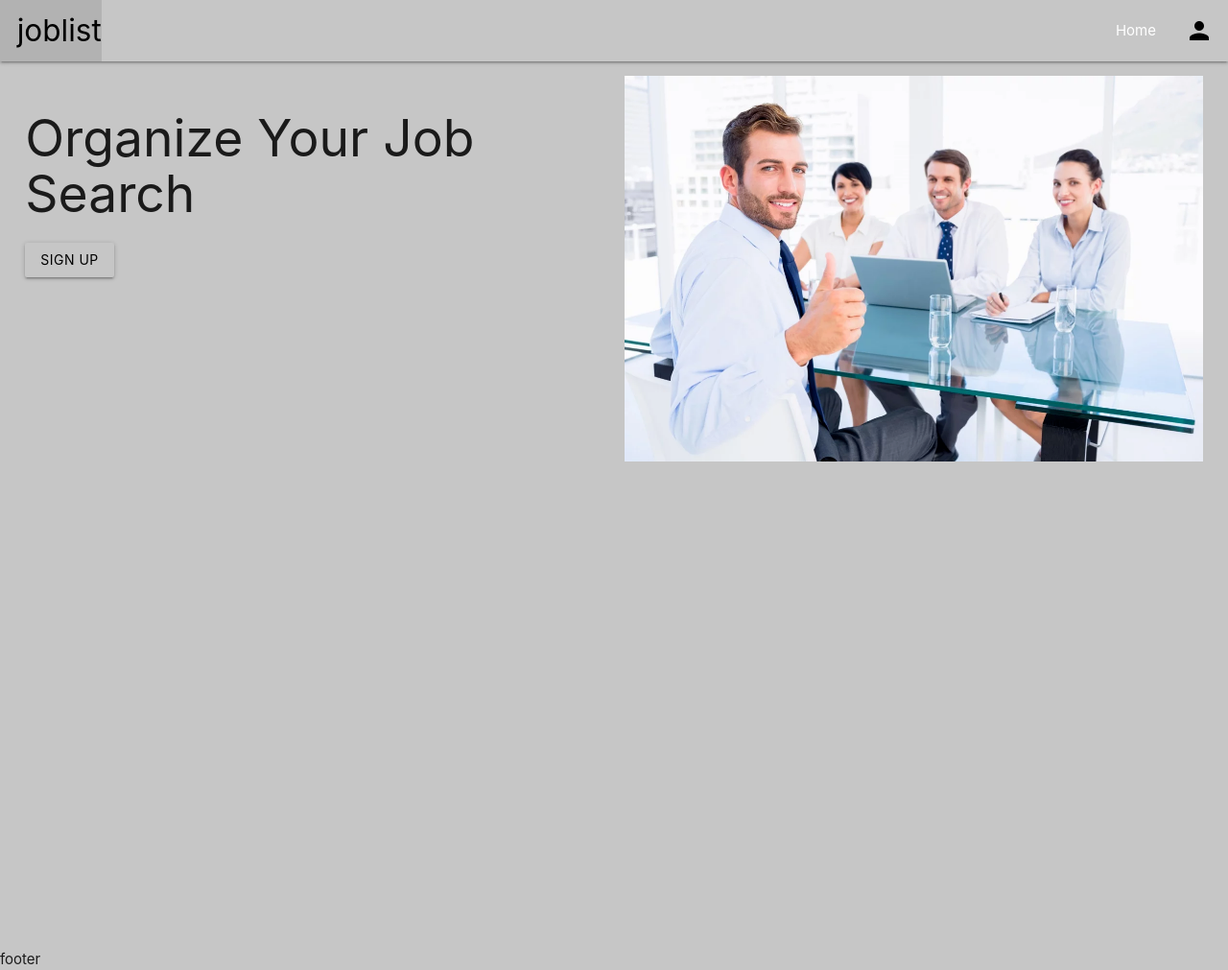
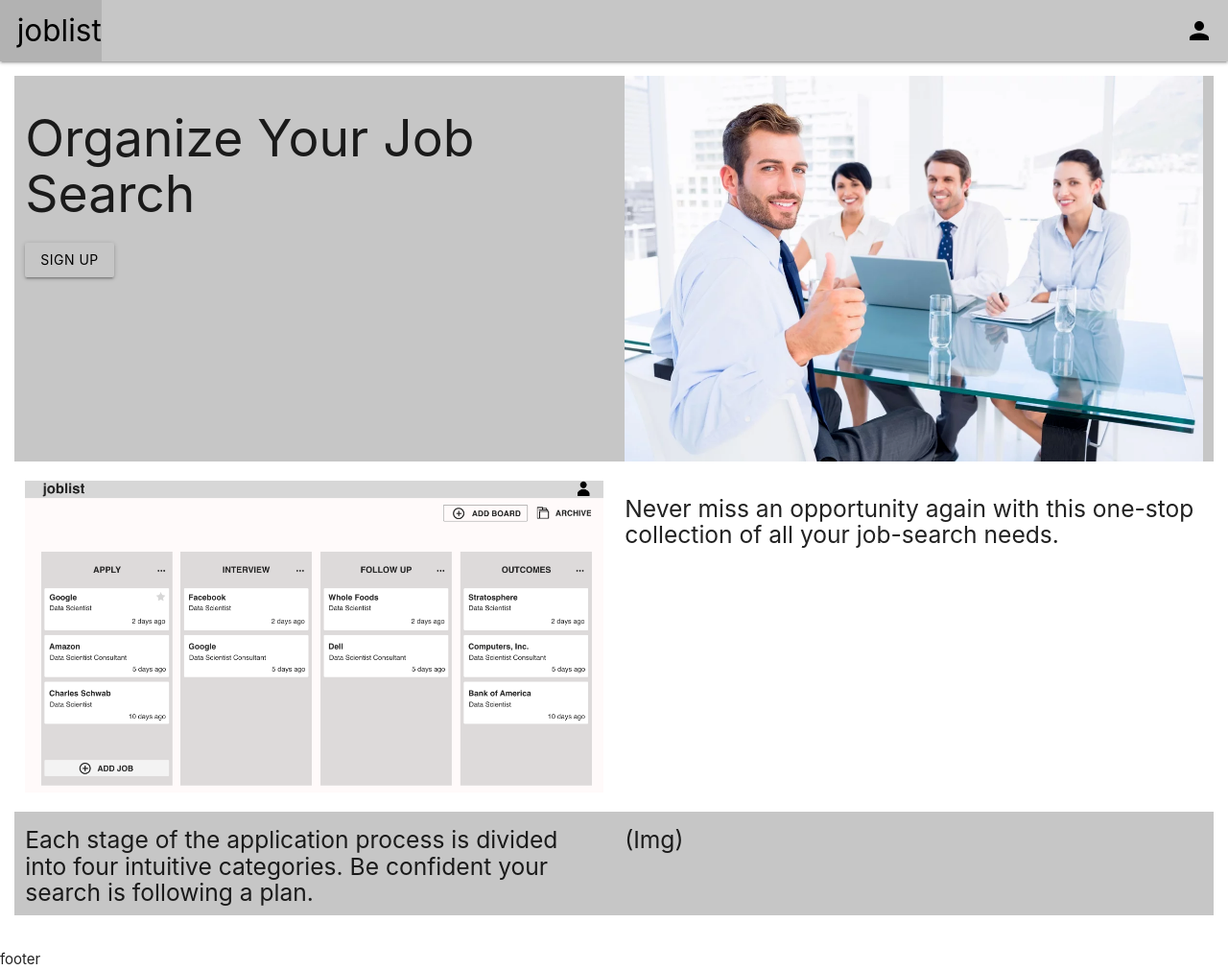
Before and after one commit to emerick23/Hackathon, a Django app: page / in a window 1280 px wide. Shown: the whole page at 96% size. Run offline with Django 3.2, Linux system fonts and the light colour scheme.

Commit message:
more home page updates

```diff
--- a/joblist/settings.py
+++ b/joblist/settings.py
@@ -120,7 +120,7 @@ USE_TZ = True
 
 STATIC_URL = '/static/'
 
-LOGIN_REDIRECT_URL = '/'
+LOGIN_REDIRECT_URL = '/jobs'
 
 LOGOUT_REDIRECT_URL = '/'
 
--- a/main_app/templates/base.html
+++ b/main_app/templates/base.html
@@ -14,7 +14,7 @@
     <script src="https://cdnjs.cloudflare.com/ajax/libs/materialize/1.0.0/js/materialize.min.js"></script>
 </head>
 
-<body style="background-color: #C6C6C6">
+<body>
     <header>
         <nav style="background-color: #C6C6C6">
             <div class="nav-wrapper">
@@ -22,7 +22,6 @@
                     <li><a href="/" class="left brand-logo" style="color: black">&nbsp;&nbsp;joblist</a></li>
                 </ul>
                 <ul class="right">
-                    <li><a href="{% url 'home' %}">Home</a></li>
                     {% if user.is_authenticated %}
                     <li><a href="{% url 'jobs_create' %}">Create Job</a></li>
                     <li><a href="{% url 'jobs_index' %}">Jobs</a></li>
--- a/main_app/templates/home.html
+++ b/main_app/templates/home.html
@@ -1,7 +1,7 @@
 {% extends 'base.html' %}
 {% block content %}
 
-<div class="row">
+<div class="row" style="background-color: #C6C6C6">
     <div class="col s6">
         <h2>Organize Your Job Search</h2>
         <button type="submit" class="btn" style="background-color: #C6C6C6"><a href="{% url 'signup' %}" style="color: black">Sign Up</a></button>
@@ -10,5 +10,21 @@
         <img src="../static/images/joblist.png" alt="interview" style="display: block; width: 100%; height: auto">
     </div>
 </div>
+<div class="row" style="background-color: white">
+    <div class="col s6">
+        <img src="../static/images/Screen Shot 2019-06-18 at 12.09.14 PM.png" alt="joblist_screen" style="display: block; width: 100%; height: auto">
+    </div>
+    <div class="col s6">
+        <h5>Never miss an opportunity again with this one-stop collection of all your job-search needs.</h5>
+    </div>
+</div>
+<div class="row" style="background-color: #C6C6C6">
+    <div class="col s6">
+        <h5>Each stage of the application process is divided into four intuitive categories. Be confident your search is following a plan.</h5>
+    </div>
+    <div class="col s6">
+        <h5>(Img)</h5>
+    </div>
+</div>
 
 {% endblock %}
```
Also changed, not shown: main_app/static/images/Screen Shot 2019-06-18 at 12.09.14 PM.png (added).
